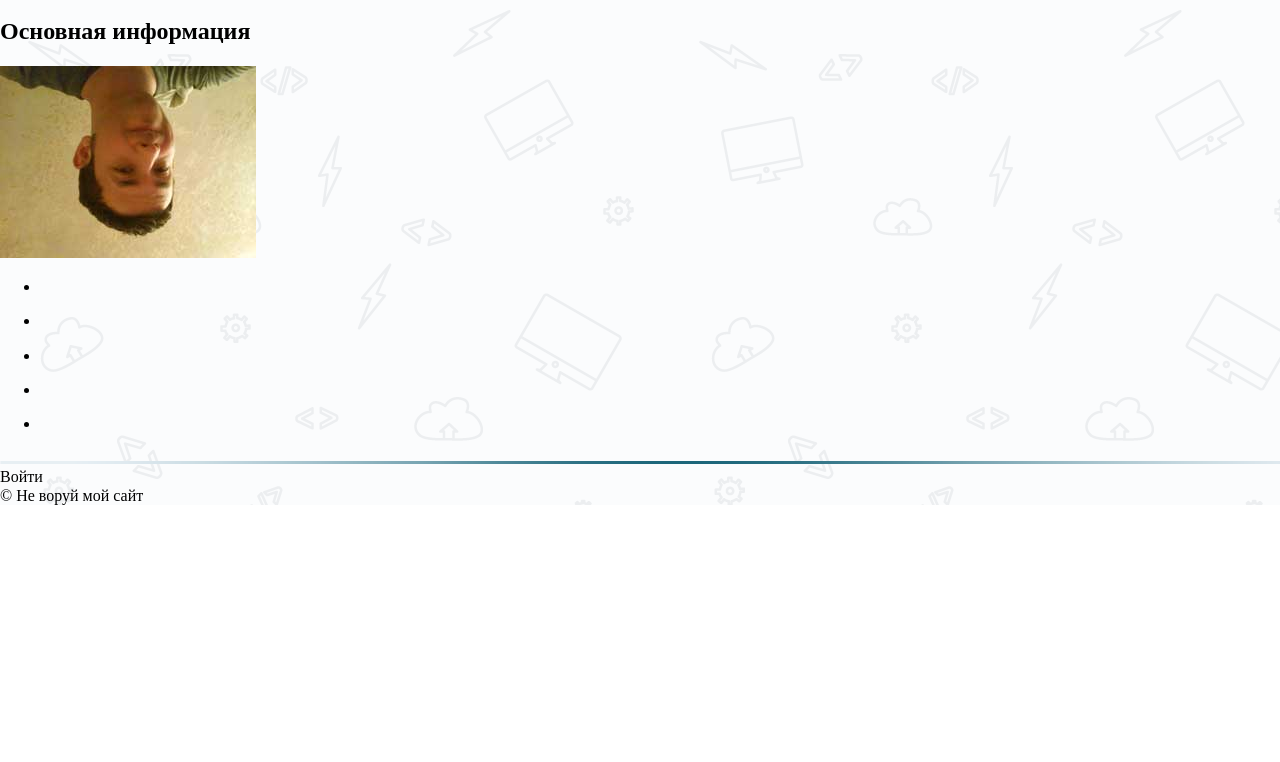
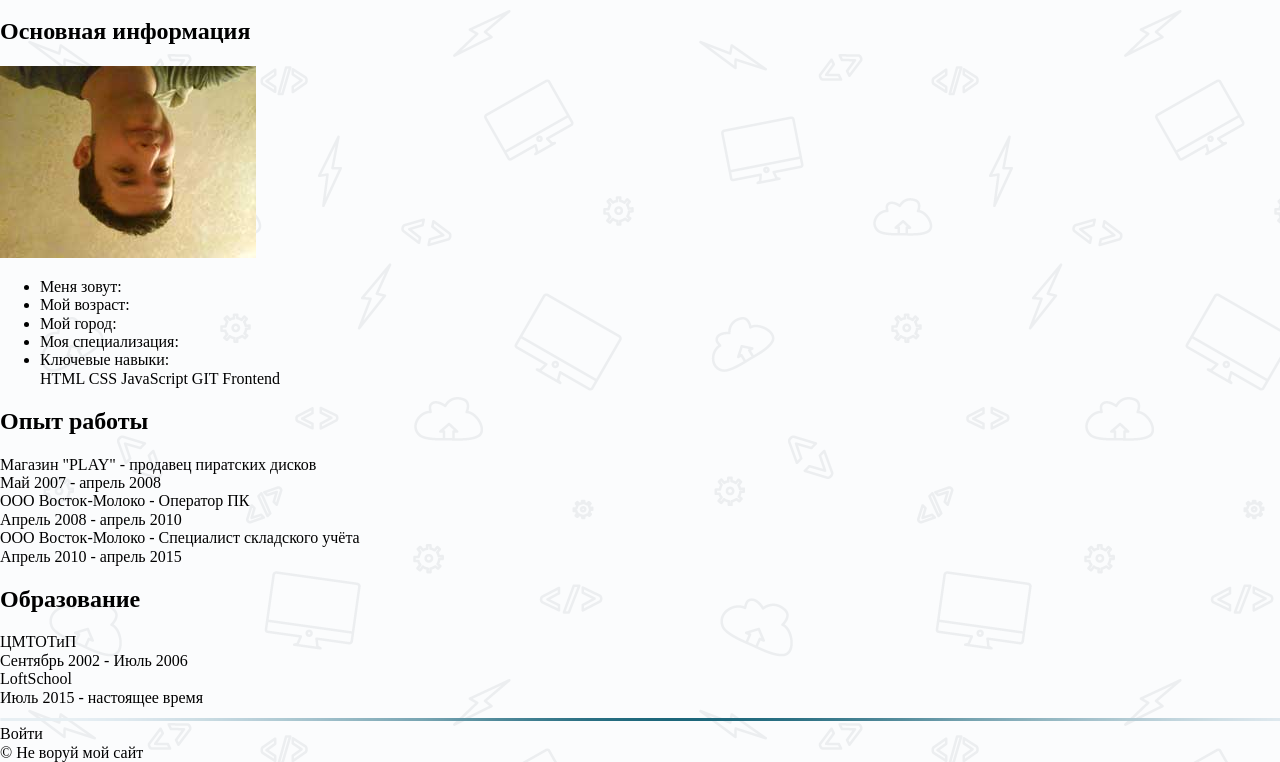
Before and after one commit to suumraak/port, a website: page src/index.html in a window 1280 px wide. Shown: the part 413-1175 px from the top of the page. Before the commit the page ends 918 px from the top, so only its background shows below. Drawn offline with nearby package versions, Linux system fonts and the light colour scheme.

Commit message:
закончил с разметкой

```diff
--- a/src/index.html
+++ b/src/index.html
@@ -63,38 +63,69 @@
      <!--Основная информация-->
         <div class="main_content_block">
           <h2>Основная информация</h2>
+          <div class="line"></div>
           <div class="foto"><img src="img/foto.jpg" alt="Моя фотография"></div>
           <ul class="main_information">
             <li class="main_information_item">
-              <div ></div>
-              <div></div>
-            </li>
-            <li class="main_information_item">
-              <div class="title"></div>
+              <div class="title">Меня зовут:</div>
               <div class="descryption"></div>
             </li>
             <li class="main_information_item">
-              <div class="title"></div>
+              <div class="title">Мой возраст:</div>
               <div class="descryption"></div>
             </li>
             <li class="main_information_item">
-              <div class="title"></div>
+              <div class="title">Мой город:</div>
               <div class="descryption"></div>
             </li>
             <li class="main_information_item">
-              <div class="title"></div>
+              <div class="title">Моя специализация:</div>
               <div class="descryption"></div>
+            </li>
+            <li class="main_information_item">
+              <div class="title">Ключевые навыки:</div>
+              <div class="skills">
+                <span class="skill">HTML</span>
+                <span class="skill">CSS</span>
+                <span class="skill">JavaScript</span>
+                <span class="skill">GIT</span>
+                <span class="skill">Frontend</span>
+              </div>
             </li>
           </ul>
         </div>
 
         <!--Опыт работы-->
         <div class="main_content_block">
-          </div>
+           <h2>Опыт работы</h2>
+           <div class="line"></div>
+           <div class="exp">
+             <div class="exp_title">Магазин "PLAY" - продавец пиратских дисков</div>
+             <div class="exp_age">Май 2007 - апрель 2008</div>
+           </div>
+           <div class="exp">
+             <div class="exp_title">ООО Восток-Молоко - Оператор ПК</div>
+             <div class="exp_age">Апрель 2008 - апрель 2010</div>
+           </div>
+           <div class="exp">
+             <div class="exp_title">ООО Восток-Молоко - Специалист складского учёта</div>
+             <div class="exp_age">Апрель 2010 - апрель 2015</div>
+           </div>
+        </div>
 
         <!--Образование-->
         <div class="main_content_block">
-          </div>
+           <h2>Образование</h2>
+           <div class="line"></div>
+           <div class="education">
+             <div class="edu_title">ЦМТОТиП</div>
+             <div class="edu_age">Сентябрь 2002 - Июль 2006</div>
+           </div>
+           <div class="education">
+             <div class="edu_title">LoftSchool</div>
+             <div class="edu_age">Июль 2015 - настоящее время</div>
+           </div>
+        </div>
 
      </section>
    </div>
```
